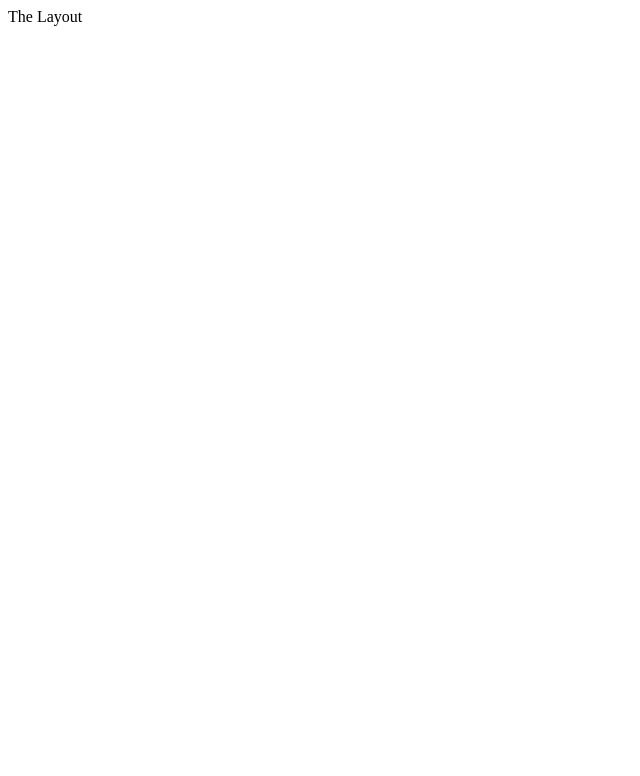
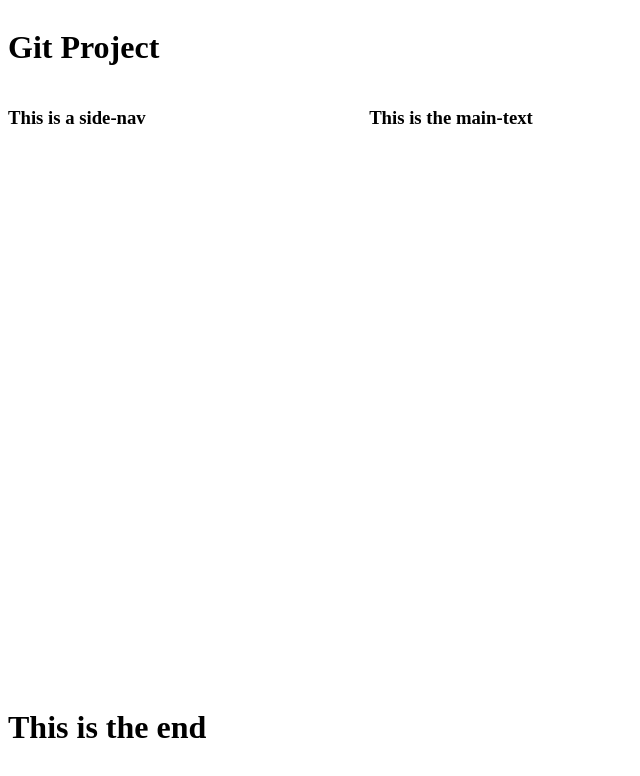
Before and after one commit to onwuvic/the-layout, a website: page index.html in a window 1280 px wide. Shown: the whole page, without its empty margins (0-640 px from the left). Drawn offline with Linux system fonts and the light colour scheme.

Commit message:
feature: create layout for the website
- create the css grid layout
- add the different HTML sections

 [finishes #12345]

```diff
--- a/index.html
+++ b/index.html
@@ -8,8 +8,24 @@
     <link rel="stylesheet" href="./css/style.css">
 </head>
 <body>
-    <div>
-        The Layout
+    <div class="container">
+            <header class="header">
+                <h1 class="header-text">Git Project</h1>
+            </header>
+
+            <main class="main">
+                <section class="section_side-nav">
+                    <h3>This is a side-nav</h3>
+                </section>
+
+                <section class="section_main-text">
+                    <h3>This is the main-text</h3>
+                </section>
+            </main>
+
+            <footer class="footer">
+                <h1 class="footer-text">This is the end</h1>
+            </footer>
     </div>
 </body>
 </html>
--- /dev/null
+++ b/sass/layout.scss
@@ -0,0 +1,10 @@
+.body{
+    display: grid;
+    grid-template-rows: 1fr 75vh 1fr;
+
+}
+
+.main{
+      display: grid;
+      grid-template-columns: 2fr 5fr;
+}
--- /dev/null
+++ b/sass/main.scss
@@ -0,0 +1 @@
+@import "layout";
```
Also changed, not shown: package.json (added, +22 -0 lines), css/style.css, 2 other files.
